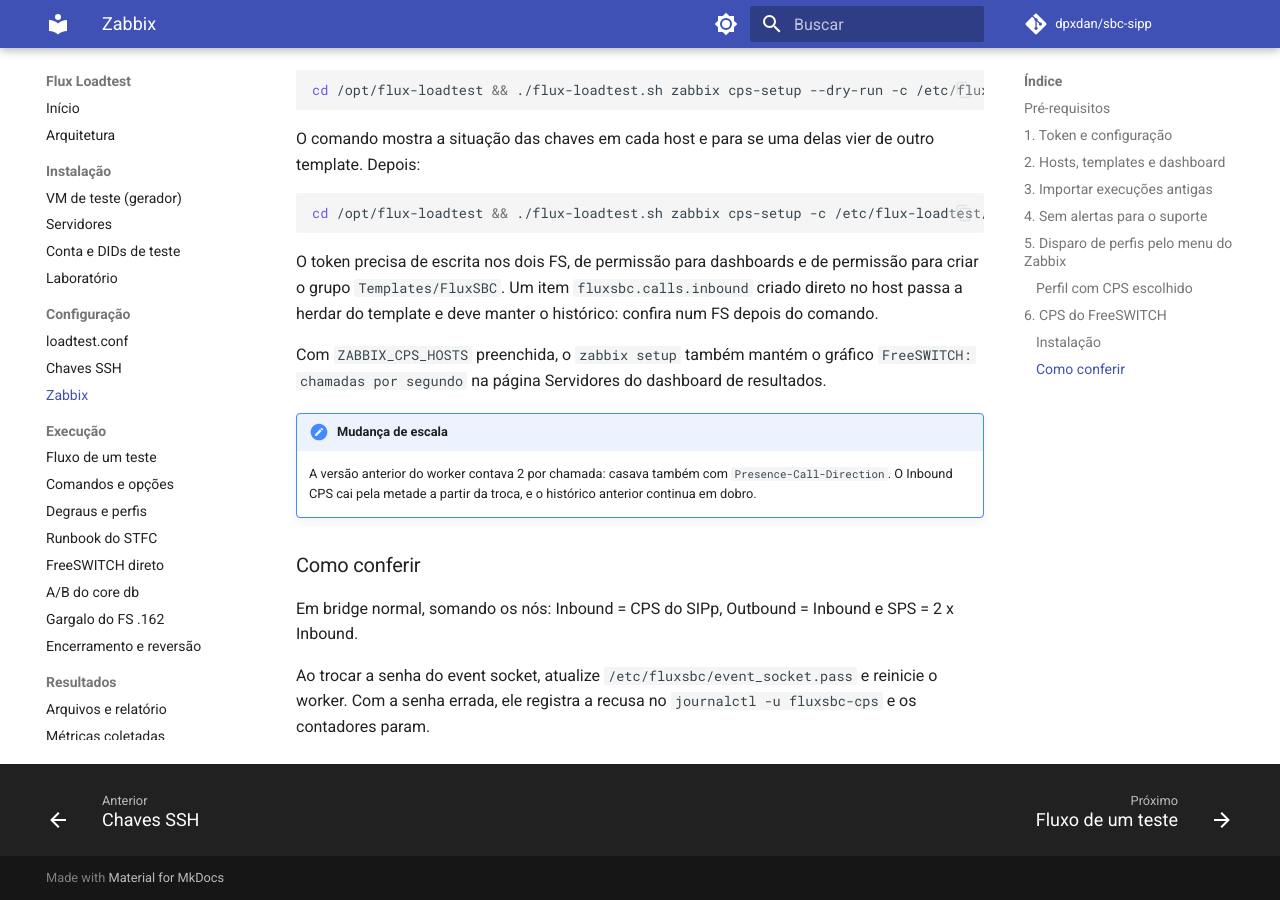
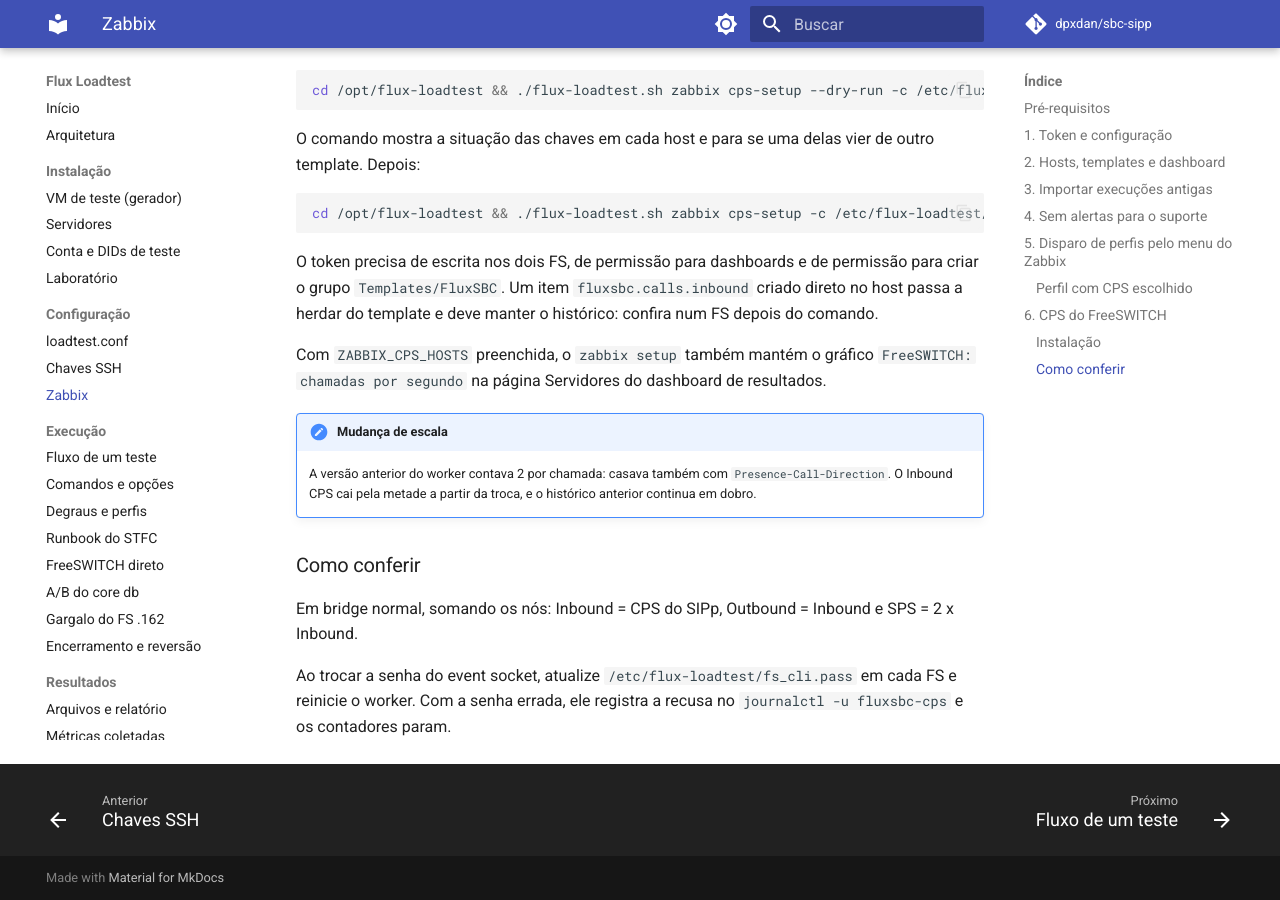
Before and after one commit to dpxdan/sbc-sipp, an MkDocs documentation site: the page built from docs/configuracao/zabbix.md, in a window 1280 px wide and 900 px high, scrolled down 6762 px. Built offline with MkDocs 1.6.1 and Material for MkDocs 9.7.7, drawn with Linux system fonts in a browser that asks for light colours; comment, search, counter and statistics services are not loaded; some of the changed text lies outside the part shown.

Commit message:
fix(zabbix): senha do worker de CPS em /etc/flux-loadtest/fs_cli.pass
Mesmo diretorio e mesmo nome de arquivo que o flux-loadtest ja usa para a senha do event socket.

````diff
--- a/docs/configuracao/zabbix.md
+++ b/docs/configuracao/zabbix.md
@@ -216,7 +216,7 @@
 Senha do event socket (o `read` não mostra a senha na tela):
 
 ```bash
-install -d -m 0700 /etc/fluxsbc && install -m 0600 /dev/null /etc/fluxsbc/event_socket.pass && read -rs -p 'Senha do event socket: ' S && printf '%s\n' "$S" > /etc/fluxsbc/event_socket.pass && unset S && echo
+install -d -m 0750 /etc/flux-loadtest && install -m 0600 /dev/null /etc/flux-loadtest/fs_cli.pass && read -rs -p 'Senha do event socket: ' S && printf '%s\n' "$S" > /etc/flux-loadtest/fs_cli.pass && unset S && echo
 ```
 
 Worker:
@@ -277,5 +277,5 @@
 
 Em bridge normal, somando os nós: Inbound = CPS do SIPp, Outbound = Inbound e SPS = 2 x Inbound.
 
-Ao trocar a senha do event socket, atualize `/etc/fluxsbc/event_socket.pass` e reinicie o worker. Com a senha
+Ao trocar a senha do event socket, atualize `/etc/flux-loadtest/fs_cli.pass` em cada FS e reinicie o worker. Com a senha
 errada, ele registra a recusa no `journalctl -u fluxsbc-cps` e os contadores param.
````
Also changed, not shown: deploy/stfc-completo/ZABBIX.md (+1 -1 lines), 1 other file.
